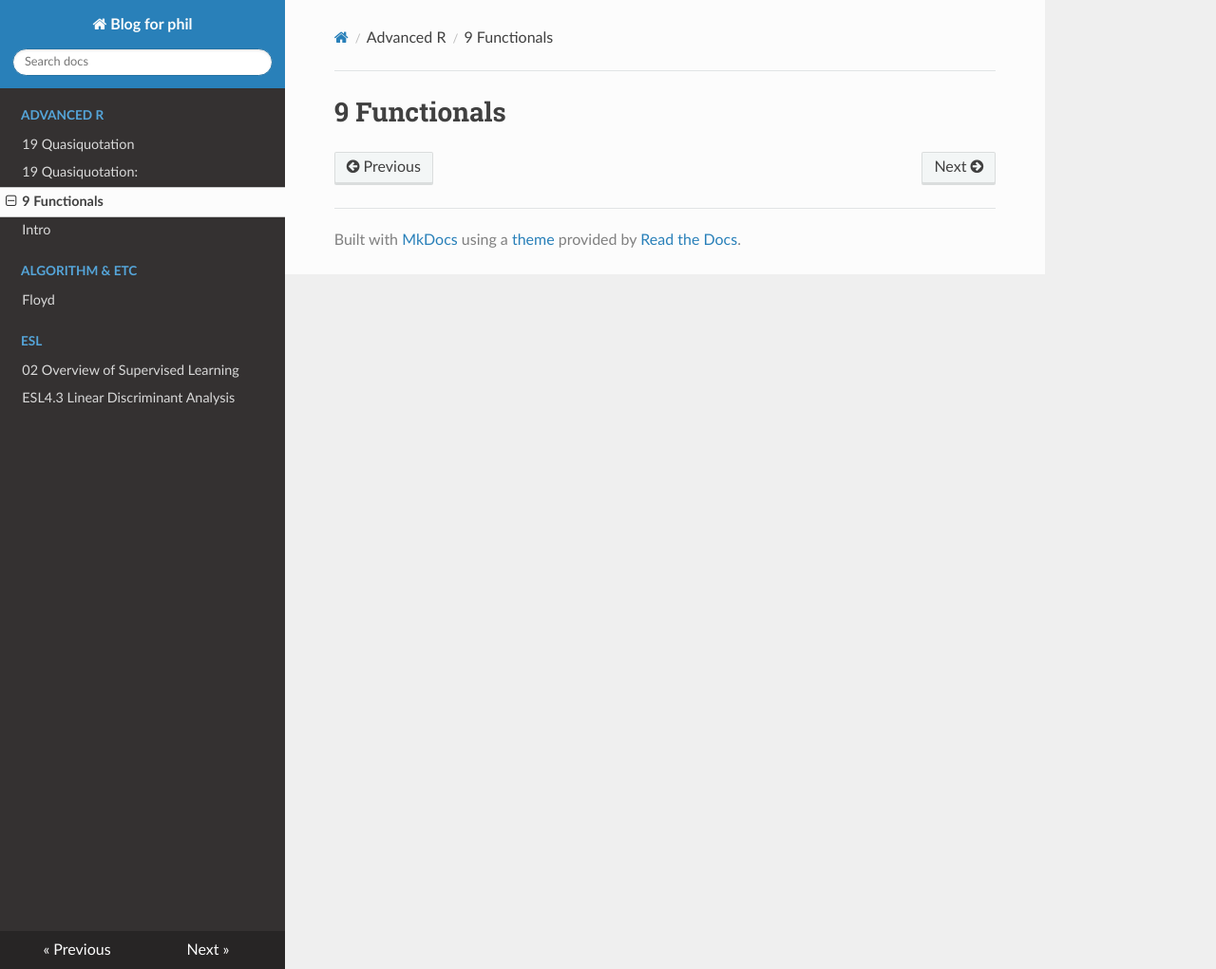
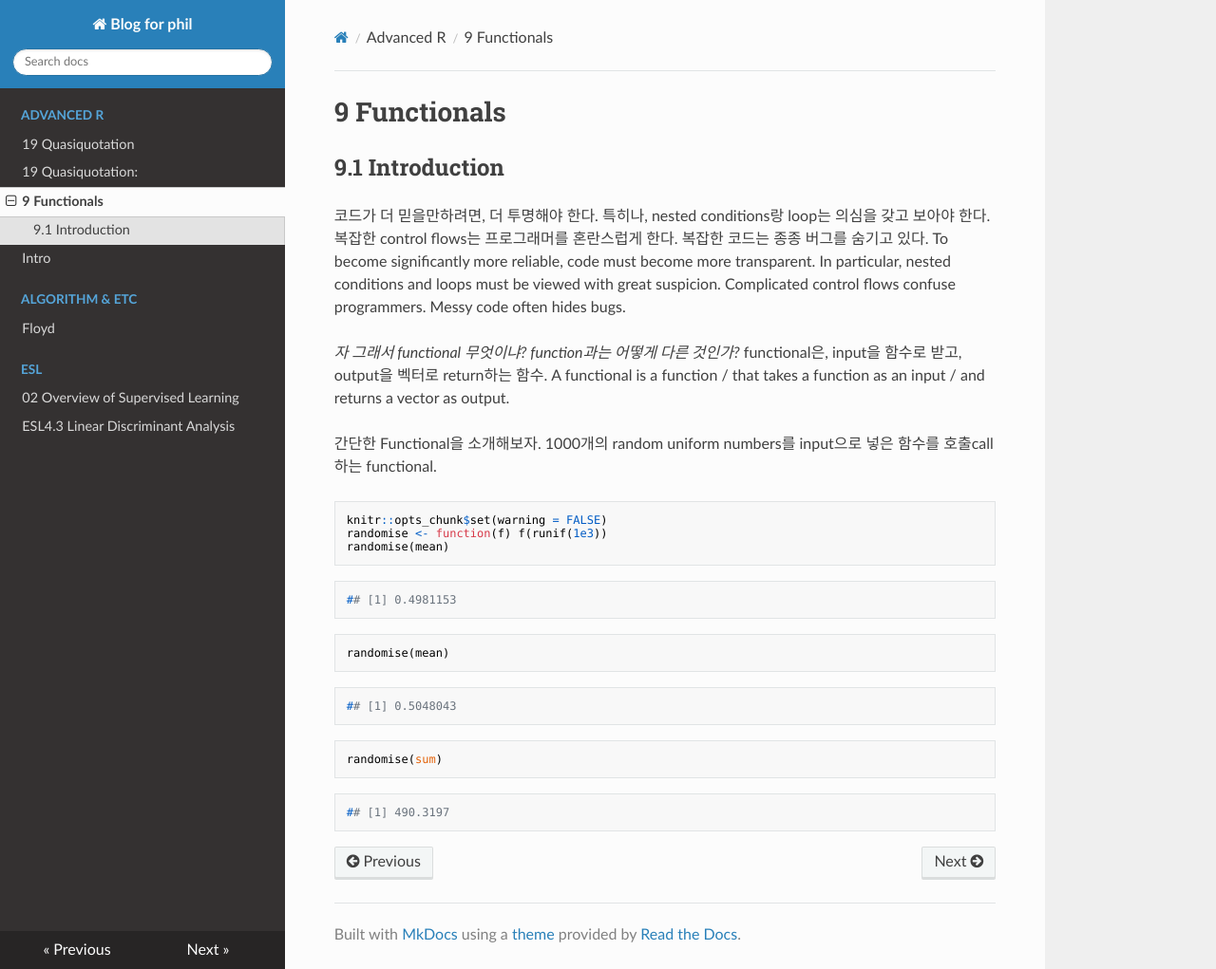
Before and after one commit to philyoun/portfolio, an MkDocs documentation site: the page built from docs/Advanced R/9_Fucntionals.md, in a window 1280 px wide and 1021 px high. Shown: the whole window at 95% size. Built offline with MkDocs 1.6.1, drawn with Linux system fonts in a browser that asks for light colours; nearby versions of some CDN libraries.

Commit message:
Update 9_Fucntionals.md

````diff
--- a/docs/Advanced R/9_Fucntionals.md
+++ b/docs/Advanced R/9_Fucntionals.md
@@ -1,2 +1,31 @@
 9 Functionals
 =============
+
+9.1 Introduction
+----------------
+
+코드가 더 믿을만하려면, 더 투명해야 한다. 특히나, nested conditions랑 loop는 의심을 갖고 보아야 한다. 복잡한 control flows는 프로그래머를 혼란스럽게 한다. 복잡한 코드는 종종 버그를 숨기고 있다. To become significantly more reliable, code must become more transparent. In particular, nested conditions and loops must be viewed with great suspicion. Complicated control flows confuse programmers. Messy code often hides bugs.
+
+*자 그래서 functional 무엇이냐? function과는 어떻게 다른 것인가?* functional은, input을 함수로 받고, output을 벡터로 return하는 함수. A functional is a function / that takes a function as an input / and returns a vector as output.
+
+간단한 Functional을 소개해보자. 1000개의 random uniform numbers를 input으로 넣은 함수를 호출call하는 functional.
+
+``` r
+knitr::opts_chunk$set(warning = FALSE)
+randomise <- function(f) f(runif(1e3))
+randomise(mean)
+```
+
+    ## [1] 0.4981153
+
+``` r
+randomise(mean)
+```
+
+    ## [1] 0.5048043
+
+``` r
+randomise(sum)
+```
+
+    ## [1] 490.3197
````
